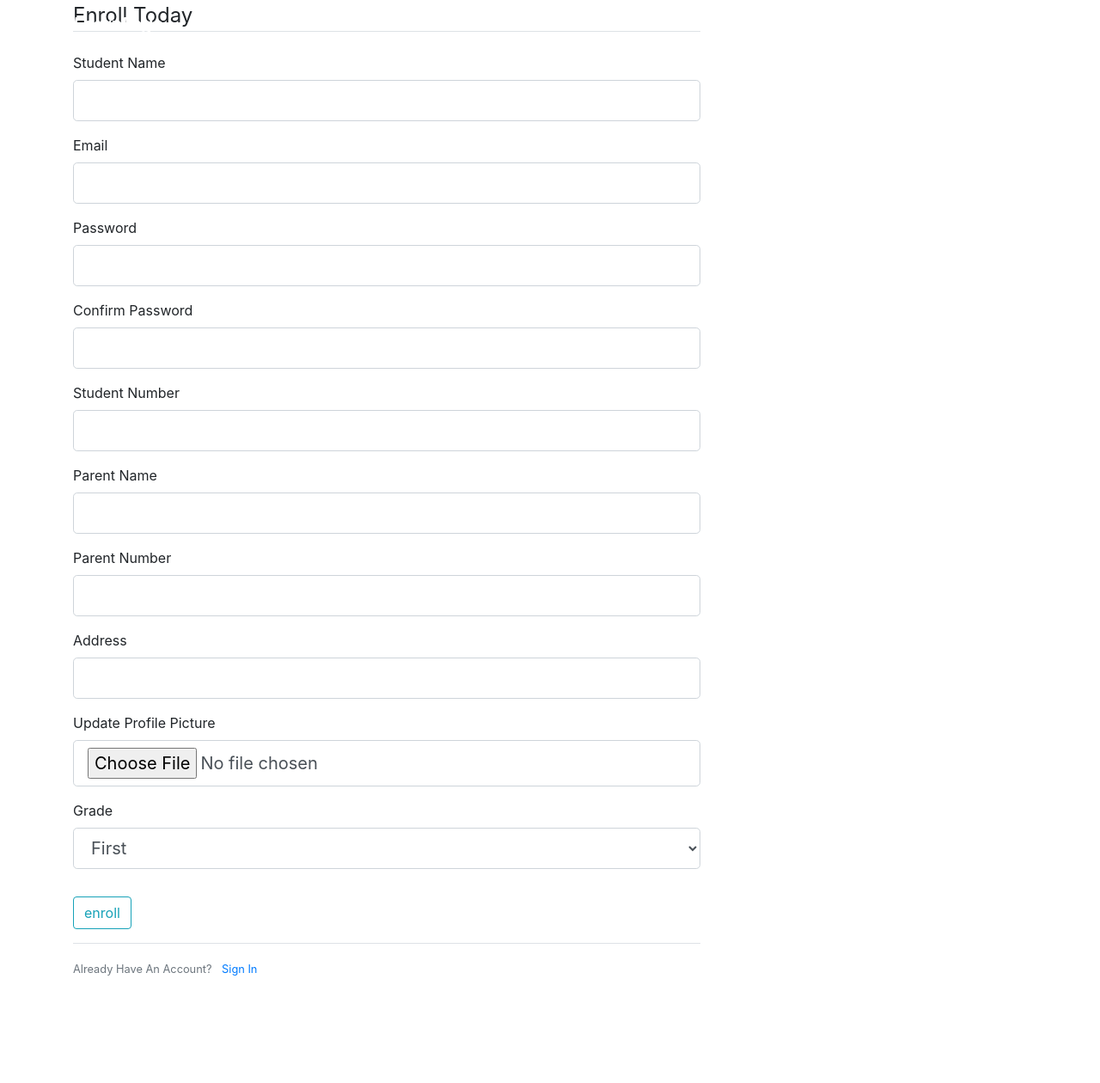
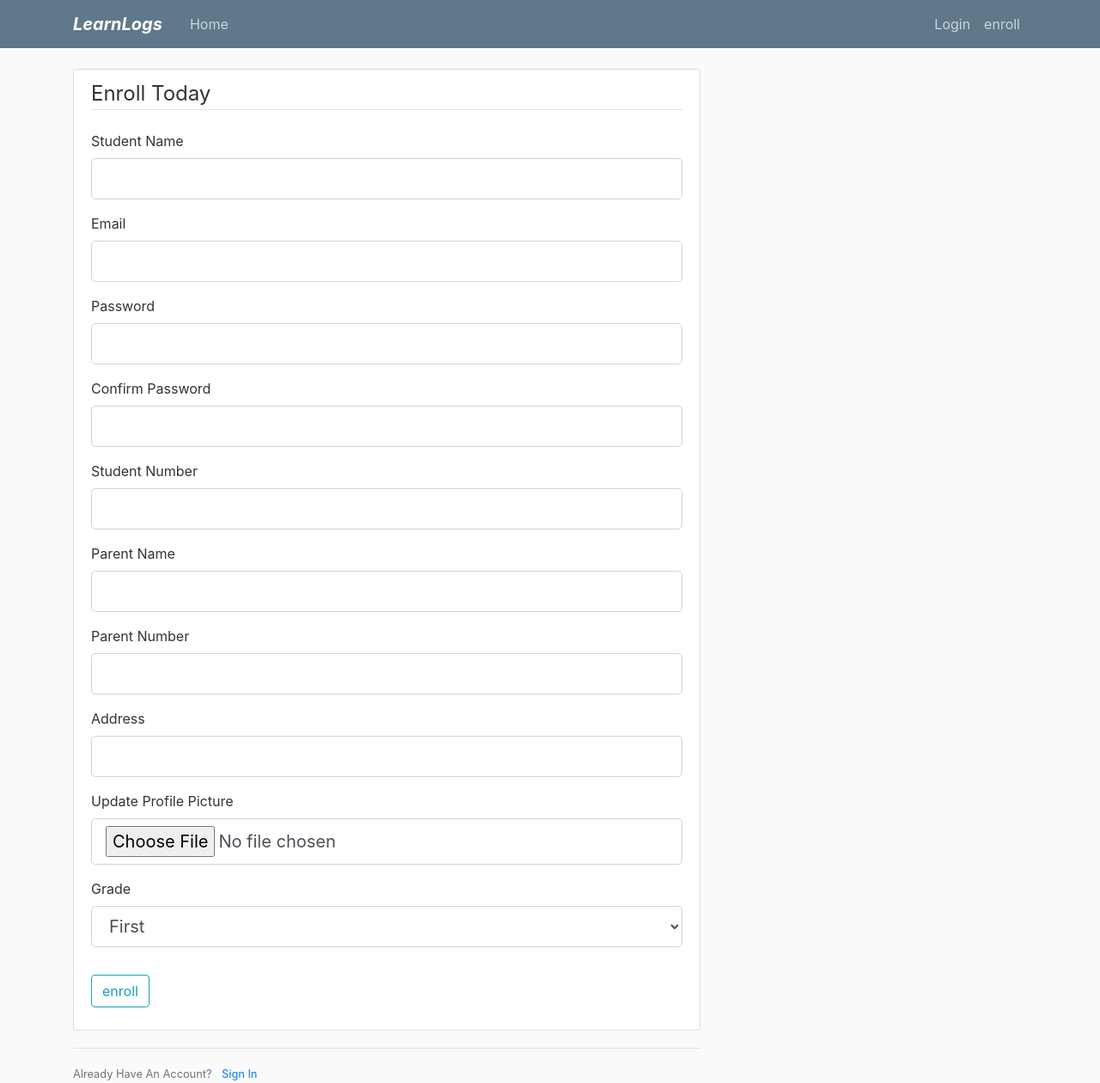
Before and after one commit to muhamedhaamdy/LearnLogs, a Flask app: page /enroll in a window 1280 px wide. Shown: the whole page at 86% size. Before the commit the page ends 1135 px from the top, so only its background shows below. Run offline with Flask 3, Linux system fonts and the light colour scheme; some libraries are stand-ins or nearby versions.

Commit message:
fix HTML CSS

```diff
--- /dev/null
+++ b/learnlogs/static/style/main.css
@@ -0,0 +1,80 @@
+body {
+    background: #fafafa;
+    color: #333333;
+    margin-top: 5rem;
+  }
+
+  h1, h2, h3, h4, h5, h6 {
+    color: #444444;
+  }
+
+  .bg-steel {
+    background-color: #5f788a;
+  }
+
+  .site-header .navbar-nav .nav-link {
+    color: #cbd5db;
+  }
+
+  .site-header .navbar-nav .nav-link:hover {
+    color: #ffffff;
+  }
+
+  .site-header .navbar-nav .nav-link.active {
+    font-weight: 500;
+  }
+
+  .content-section {
+    background: #ffffff;
+    padding: 10px 20px;
+    border: 1px solid #dddddd;
+    border-radius: 3px;
+    margin-bottom: 20px;
+  }
+
+  .article-title {
+    color: #444444;
+  }
+
+  a.article-title:hover {
+    color: #428bca;
+    text-decoration: none;
+  }
+
+  .article-content {
+    white-space: pre-line;
+  }
+
+  .article-img {
+    height: 65px;
+    width: 65px;
+    margin-right: 16px;
+  }
+
+  .article-metadata {
+    padding-bottom: 1px;
+    margin-bottom: 4px;
+    border-bottom: 1px solid #e3e3e3
+  }
+
+  .article-metadata a:hover {
+    color: #333;
+    text-decoration: none;
+  }
+
+  .article-svg {
+    width: 25px;
+    height: 25px;
+    vertical-align: middle;
+  }
+
+  .account-img {
+    height: 125px;
+    width: 125px;
+    margin-right: 20px;
+    margin-bottom: 16px;
+  }
+
+  .account-heading {
+    font-size: 2.5rem;
+  }
--- a/learnlogs/templates/layout.html
+++ b/learnlogs/templates/layout.html
@@ -8,7 +8,7 @@
     <!-- Bootstrap CSS -->
     <link rel="stylesheet" href="https://maxcdn.bootstrapcdn.com/bootstrap/4.0.0/css/bootstrap.min.css" integrity="sha384-Gn5384xqQ1aoWXA+058RXPxPg6fy4IWvTNh0E263XmFcJlSAwiGgFAW/dAiS6JXm" crossorigin="anonymous">
 
-    <link rel="stylesheet" type="text/css" href="../static/styles/main.css">
+    <link rel="stylesheet" type="text/css" href="../static/style/main.css">
     {% if title %}
       <title>LearnLogs - {{ title }}</title>
       {% if title == 'Home' %}
@@ -79,8 +79,6 @@
         </div>
       </div>
     </main>
-
-
     <!-- Optional JavaScript -->
     <!-- jQuery first, then Popper.js, then Bootstrap JS -->
     <script src="https://code.jquery.com/jquery-3.2.1.slim.min.js" integrity="sha384-KJ3o2DKtIkvYIK3UENzmM7KCkRr/rE9/Qpg6aAZGJwFDMVNA/GpGFF93hXpG5KkN" crossorigin="anonymous"></script>
--- a/test.py
+++ b/test.py
@@ -28,7 +28,7 @@ with app.app_context():
     session_third1 = Session(title='quntam mechanics', description='bla bla', grade='third')
     session_third2 = Session(title='quntam dynamics', description='bla bla', grade='third')
 
-    db.session.add_all([saad, umar, bor3y, hazems, khalil, abdo, swefy, hoda,
+    db.session.add_all([saad, umar, bor3y, hazems, khalil, abdo, swefy, hoda, youssef, teacher,
                          session_first1, session_first2, session_first3,
                            session_second1, session_second2, session_third1, session_third2])
     db.session.commit()
```
